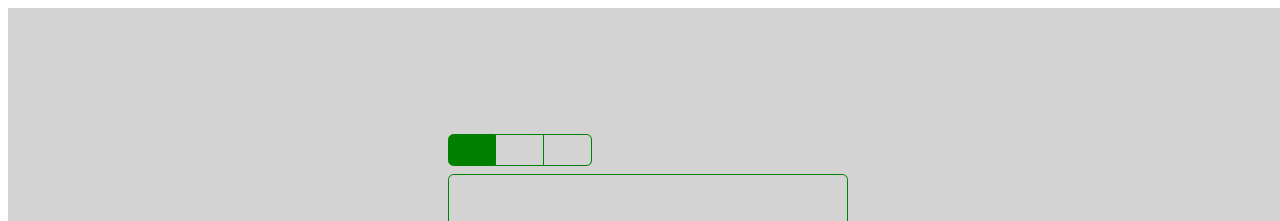
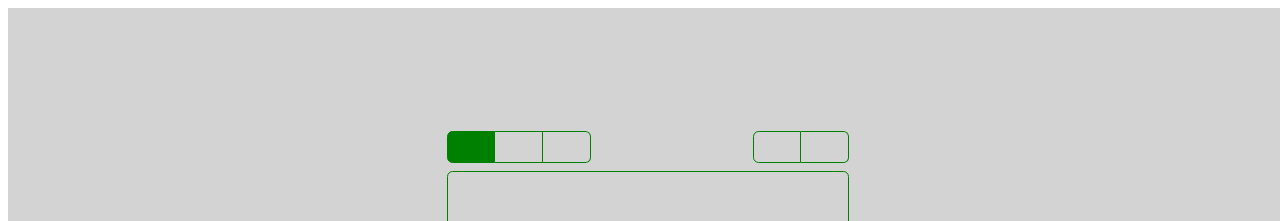
Before and after one commit to jtanadi/doodler, a React (Vite) app: page / in a window 1280 px wide. Shown: the top 221 px of the page. Built offline with nearby package versions, Linux system fonts and the light colour scheme.

Commit message:
add right bar

```diff
--- a/src/components/canvas.jsx
+++ b/src/components/canvas.jsx
@@ -1,30 +1,72 @@
 import React, { Component } from "react";
+
+import Drawing from "../dwg/drawing.js";
 
 class Canvas extends Component {
   constructor(props) {
     super(props);
     this.state = {
-      drawing: [],
+      width: 400,
+      height: 500,
+      mouseDown: false,
+      startX: 0,
+      startY: 0,
     };
 
-    this.draw = this.draw.bind(this);
+    this.handleMouseDown = this.handleMouseDown.bind(this);
+    this.handleMouseMove = this.handleMouseMove.bind(this);
+    this.handleMouseUp = this.handleMouseUp.bind(this);
   }
 
-  draw(ev) {
+  handleMouseDown(ev) {
+    const [x, y] = [ev.nativeEvent.offsetX, ev.nativeEvent.offsetY]
+    if (x < 0 || y < 0) return;
+
+    this.setState({ mouseDown: true, startX: x, startY: y })
+  }
+
+  handleMouseMove(ev) {
+    const { startX, startY, mouseDown } = this.state;
+
+    if (!mouseDown) return;
     const [x, y] = [ev.nativeEvent.offsetX, ev.nativeEvent.offsetY]
 
-    if (x < 0 || y < 0) return;
+    this.dwg.drawMarquee(startX, startY, x, y, this.props.selectedTool, "green");
+  }
 
-    console.log(x, y, this.props.selectedTool)
+  handleMouseUp(ev) {
+    const { startX, startY } = this.state;
+    const [x, y] = [ev.nativeEvent.offsetX, ev.nativeEvent.offsetY]
+
+    this.dwg.createShape(startX, startY, x, y, this.props.selectedTool, "green");
+    this.setState({ mouseDown: false });
+  }
+
+  handleUndo() {
+    this.dwg.undo()
+  }
+
+  handleRedo() {
+    this.dwg.redo()
+  }
+
+  componentDidMount() {
+    const canvas = document.getElementById("canvas");
+    this.dwg = new Drawing(canvas)
   }
 
   render() {
+    const { width, height } = this.state;
     return (
-      <div
+      <canvas
         id="canvas"
-        onClick={ this.draw }
+        onMouseDown={ this.handleMouseDown }
+        onMouseMove={ this.handleMouseMove }
+        onMouseUp={ this.handleMouseUp }
+        width={ `${width}px` }
+        height={ `${height}px` }
       >
-      </div>
+      </canvas>
     );
   }
 }
--- a/src/components/toolbar.jsx
+++ b/src/components/toolbar.jsx
@@ -1,9 +1,9 @@
 import React, { Component } from "react";
 
-function Toolbar(props) {
-  const { tools, selectedTool, handleClick } = props;
+function LeftBar(props) {
+  const { tools, selectedTool, side, handleClick } = props;
   return (
-    <div id="toolbar-container">{
+    <div className="bar" id="bar-left">{
       tools.map(tool => {
         const className = tool === selectedTool
           ? "tool selected"
@@ -23,4 +23,56 @@ function Toolbar(props) {
   )
 }
 
+class RightBar extends Component {
+  constructor() {
+    super()
+    this.addSelected = this.addSelected.bind(this)
+    this.removeSelected = this.removeSelected.bind(this)
+  }
+
+  addSelected(ev) {
+    ev.target.classList.add("selected");
+  }
+  removeSelected(ev) {
+    ev.target.classList.remove("selected");
+  }
+
+  render() {
+    const tools = ["undo", "redo"];
+    return (
+      <div className="bar" id="bar-right"> {
+        tools.map(tool => (
+          <div
+            key={ tool }
+            className="tool"
+            id={ tool }
+            onMouseDown={ this.addSelected }
+            onMouseUp={ this.removeSelected }
+            onMouseLeave={ this.removeSelected }
+            onClick={ ev => this.props.handleClick(ev.target.id) }
+          >
+          </div>
+        ))
+      }</div>
+    )
+  }
+}
+
+function Toolbar(props) {
+  const { tools, selectedTool, pickTool, changeHistory } = props;
+
+  return (
+    <div id="toolbar-container">
+      <LeftBar
+        tools={ tools }
+        selectedTool={ selectedTool }
+        handleClick={ pickTool }
+      />
+      <RightBar
+        handleClick={ changeHistory }
+      />
+    </div>
+  )
+}
+
 export default Toolbar;
--- a/src/style.css
+++ b/src/style.css
@@ -16,11 +16,15 @@
 }
 
 #toolbar-container {
-  width: calc(4 * 3rem);
+  width: 100%;
   height: 2rem;
   margin-bottom: 0.5rem;
   display: flex;
-  overflow: hidden;
+  justify-content: space-between;
+}
+
+#bar-left, #bar-right {
+  display: flex;
 }
 
 .tool {
@@ -40,9 +44,11 @@
   border-radius: 0 0.35rem 0.35rem 0;
 }
 
+.tool.selected {
+  background-color: green;
+}
+
 #canvas {
-  width: 400px;
-  height: 500px;
   border: 1px solid green;
   border-radius: 0.35rem;
 }
@@ -50,7 +56,3 @@
 #toolbar-container, #canvas {
   background-color: lightgray;
 }
-
-.tool.selected {
-  background-color: green;
-}
```
